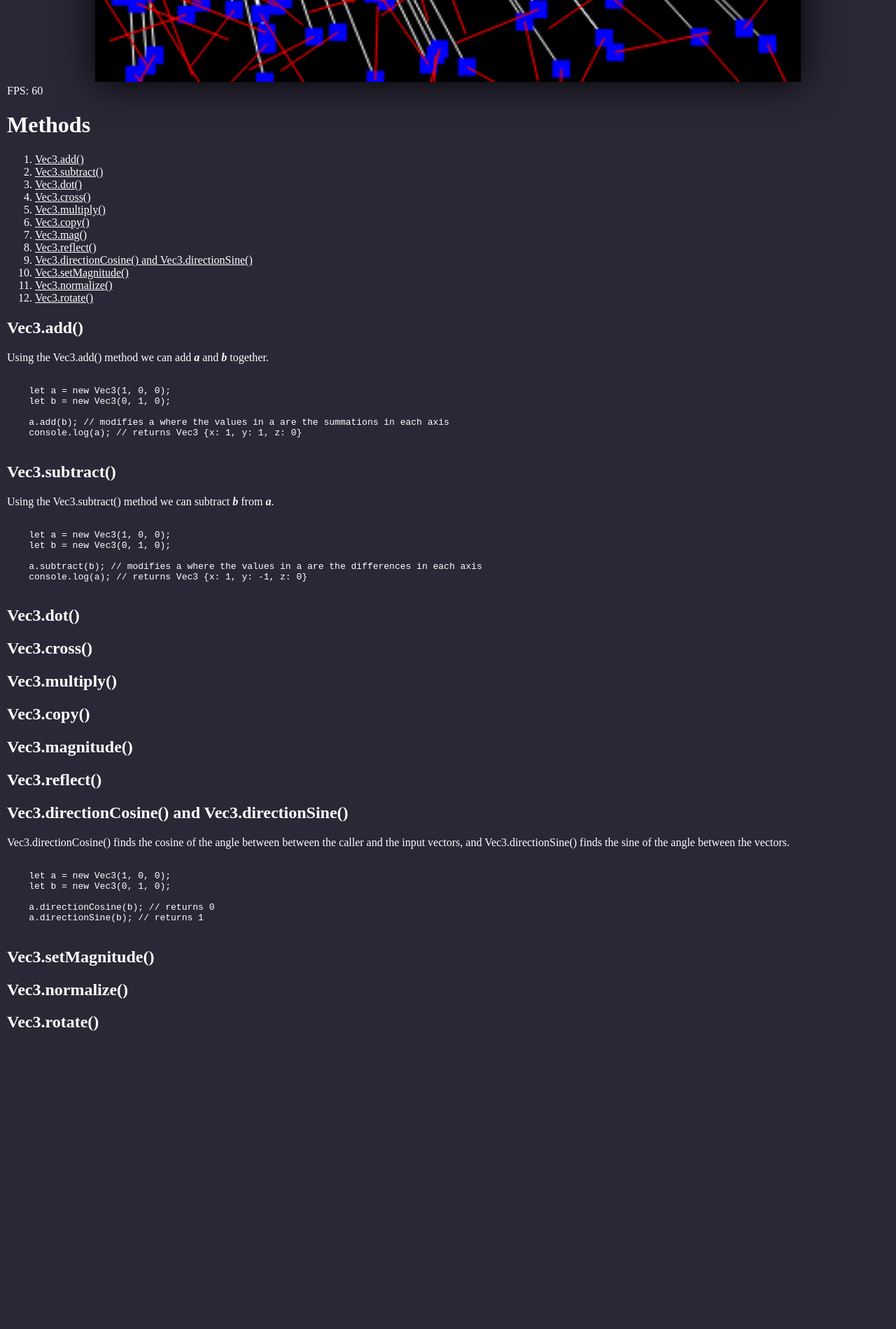
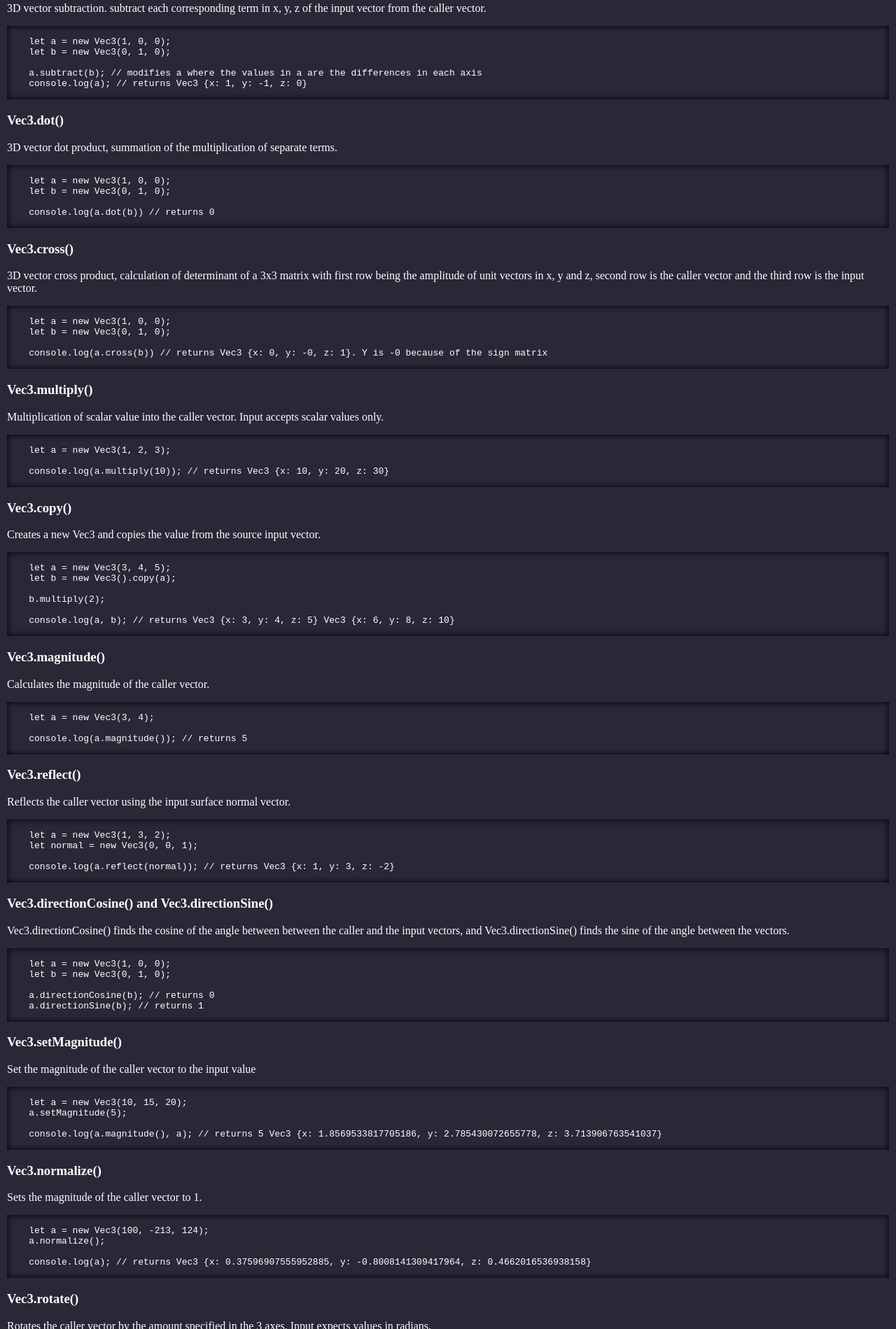
Before and after one commit to cchjimmy/Vec3JS, a plain HTML site: page index.html in a window 1280 px wide. Shown: the part 901-2800 px from the top of the page at 70% size. Before the commit the page ends 2405 px from the top, so only its background shows below. Drawn offline with Linux system fonts and the light colour scheme.

Commit message:
completed class documentation

```diff
--- a/Vec3.js
+++ b/Vec3.js
@@ -1,4 +1,10 @@
 export default class Vec3 {
+  /**
+   *
+   * @param {number} x Magnitude in x
+   * @param {number} y Magnitude in y
+   * @param {number} z Magnitude in z
+   */
   constructor(x = 0, y = 0, z = 0) {
     this.x = x;
     this.y = y;
--- a/index.html
+++ b/index.html
@@ -6,29 +6,53 @@
   <meta http-equiv="X-UA-Compatible" content="IE=Edge">
   <meta name="viewport" content="width=device-width, initial-scale=1">
   <style>
-    html,
+    html {
+      box-sizing: border-box;
+    }
+
     body {
-      margin: 5px;
+      margin: 10px;
       background-color: rgb(42, 39, 55);
       color: white;
-      overflow-x: hidden;
     }
 
     canvas {
-      position: relative;
+      z-index: -1;
+      position: fixed;
+      top: 50%;
       left: 50%;
-      transform: translate(-50%, 0);
-      width: 80%;
-      box-shadow: 0 0 50px black;
+      transform: translate(-50%, -50%);
+      box-shadow: 0 0 20px black;
+      opacity: 0.1;
+
     }
 
     pre {
       overflow: auto;
+      box-shadow: inset 0 0 10px black;
     }
 
+    /* width */
+    ::-webkit-scrollbar {
+      width: 10px;
+      height: 10px;
+    }
+
+    /* Track */
     ::-webkit-scrollbar-track {
       background: transparent;
     }
+
+    /* Handle */
+    ::-webkit-scrollbar-thumb {
+      border-radius: 5px;
+      background: #ffffff;
+    }
+
+    ::-webkit-scrollbar-corner {
+      background: transparent;
+    }
+
 
     a {
       display: block;
@@ -42,7 +66,26 @@
   <script type='module' src="main.js"></script>
   <canvas></canvas>
   <div id="fps">FPS: <span></span></div>
-  <h1>Methods</h1>
+  <h1>Vec3JS - Documentation</h1>
+  <section>
+    <h2>Constructor</h2>
+    <pre><code>
+    constructor(x = 0, y = 0, z = 0) {
+      this.x = x;
+      this.y = y;
+      this.z = z;
+    }
+  </code></pre>
+    <ul>
+      <li>x: number - Magnitude in x.</li>
+      <li>y: number - Magnitude in y.</li>
+      <li>z: number - Magnitude in z.</li>
+    </ul>
+    <p>Returns - A new Vec3 object.</p>
+  </section>
+
+  <section>
+    <h2>Methods</h2>
     <ol>
       <li><a href="#add">Vec3.add()</a></li>
       <li><a href="#sub">Vec3.subtract()</a></li>
@@ -50,7 +93,7 @@
       <li><a href="#cro">Vec3.cross()</a></li>
       <li><a href="#mul">Vec3.multiply()</a></li>
       <li><a href="#cop">Vec3.copy()</a></li>
-    <li><a href="#mag">Vec3.mag()</a></li>
+      <li><a href="#mag">Vec3.magnitude()</a></li>
       <li><a href="#ref">Vec3.reflect()</a></li>
       <li><a href="#dir">Vec3.directionCosine() and Vec3.directionSine()</a></li>
       <li><a href="#set">Vec3.setMagnitude()</a></li>
@@ -58,8 +101,8 @@
       <li><a href="#rot">Vec3.rotate()</a></li>
     </ol>
 
-  <h2 id="add">Vec3.add()</h2>
-  <p>Using the Vec3.add() method we can add <strong><em>a</em></strong> and <strong><em>b</em></strong> together.</p>
+    <h3 id="add">Vec3.add()</h3>
+    <p>3D vector addition. Adds each corresponding term in x, y, z of the input vector to the caller vector.</p>
     <pre><code>
     let a = new Vec3(1, 0, 0);
     let b = new Vec3(0, 1, 0);
@@ -68,8 +111,9 @@
     console.log(a); // returns Vec3 {x: 1, y: 1, z: 0}
   </code></pre>
 
-  <h2 id="sub">Vec3.subtract()</h2>
-  <p>Using the Vec3.subtract() method we can subtract <strong><em>b</em></strong> from <strong><em>a</em></strong>.</p>
+    <h3 id="sub">Vec3.subtract()</h3>
+    <p>3D vector subtraction. subtract each corresponding term in x, y, z of the input vector from the caller vector.
+    </p>
     <pre><code>
     let a = new Vec3(1, 0, 0);
     let b = new Vec3(0, 1, 0);
@@ -78,19 +122,62 @@
     console.log(a); // returns Vec3 {x: 1, y: -1, z: 0}
   </code></pre>
 
-  <h2 id="dot">Vec3.dot()</h2>
+    <h3 id="dot">Vec3.dot()</h3>
+    <p>3D vector dot product, summation of the multiplication of separate terms.</p>
+    <pre><code>
+    let a = new Vec3(1, 0, 0);
+    let b = new Vec3(0, 1, 0);
 
-  <h2 id="cro">Vec3.cross()</h2>
+    console.log(a.dot(b)) // returns 0
+  </code></pre>
 
-  <h2 id="mul">Vec3.multiply()</h2>
+    <h3 id="cro">Vec3.cross()</h3>
+    <p>3D vector cross product, calculation of determinant of a 3x3 matrix with first row being the amplitude of unit
+      vectors in x, y and z, second row is the caller vector and the third row is the input vector.</p>
+    <pre><code>
+    let a = new Vec3(1, 0, 0);
+    let b = new Vec3(0, 1, 0);
 
-  <h2 id="cop">Vec3.copy()</h2>
+    console.log(a.cross(b)) // returns Vec3 {x: 0, y: -0, z: 1}. Y is -0 because of the sign matrix
+  </code></pre>
 
-  <h2 id="mag">Vec3.magnitude()</h2>
+    <h3 id="mul">Vec3.multiply()</h3>
+    <p>Multiplication of scalar value into the caller vector. Input accepts scalar values only.</p>
+    <pre><code>
+    let a = new Vec3(1, 2, 3);
 
-  <h2 id="ref">Vec3.reflect()</h2>
+    console.log(a.multiply(10)); // returns Vec3 {x: 10, y: 20, z: 30}
+  </code></pre>
 
-  <h2 id="dir">Vec3.directionCosine() and Vec3.directionSine()</h2>
+    <h3 id="cop">Vec3.copy()</h3>
+    <p>Creates a new Vec3 and copies the value from the source input vector.</p>
+    <pre><code>
+    let a = new Vec3(3, 4, 5);
+    let b = new Vec3().copy(a);
+
+    b.multiply(2);
+
+    console.log(a, b); // returns Vec3 {x: 3, y: 4, z: 5} Vec3 {x: 6, y: 8, z: 10}
+  </code></pre>
+
+    <h3 id="mag">Vec3.magnitude()</h3>
+    <p>Calculates the magnitude of the caller vector.</p>
+    <pre><code>
+    let a = new Vec3(3, 4);
+
+    console.log(a.magnitude()); // returns 5
+  </code></pre>
+
+    <h3 id="ref">Vec3.reflect()</h3>
+    <p>Reflects the caller vector using the input surface normal vector.</p>
+    <pre><code>
+    let a = new Vec3(1, 3, 2);
+    let normal = new Vec3(0, 0, 1);
+
+    console.log(a.reflect(normal)); // returns Vec3 {x: 1, y: 3, z: -2}
+  </code></pre>
+
+    <h3 id="dir">Vec3.directionCosine() and Vec3.directionSine()</h3>
     <p>Vec3.directionCosine() finds the cosine of the angle between between the caller and the input vectors, and
       Vec3.directionSine() finds the sine of the angle between the vectors.</p>
     <pre><code>
@@ -101,11 +188,33 @@
     a.directionSine(b); // returns 1
     </code></pre>
 
-  <h2 id="set">Vec3.setMagnitude()</h2>
+    <h3 id="set">Vec3.setMagnitude()</h3>
+    <p>Set the magnitude of the caller vector to the input value</p>
+    <pre><code>
+    let a = new Vec3(10, 15, 20);
+    a.setMagnitude(5);
 
-  <h2 id="nor">Vec3.normalize()</h2>
+    console.log(a.magnitude(), a); // returns 5 Vec3 {x: 1.8569533817705186, y: 2.785430072655778, z: 3.713906763541037}
+  </code></pre>
 
-  <h2 id="rot">Vec3.rotate()</h2>
+    <h3 id="nor">Vec3.normalize()</h3>
+    <p>Sets the magnitude of the caller vector to 1.</p>
+    <pre><code>
+    let a = new Vec3(100, -213, 124);
+    a.normalize();
+
+    console.log(a); // returns Vec3 {x: 0.37596907555952885, y: -0.8008141309417964, z: 0.4662016536938158}
+  </code></pre>
+
+    <h3 id="rot">Vec3.rotate()</h3>
+    <p>Rotates the caller vector by the amount specified in the 3 axes. Input expects values in radians.</p>
+    <pre><code>
+    let a = new Vec3(1);
+    a.rotate(0, 0, Math.PI).rotate(0, 0, Math.PI * 0.5);
+
+    console.log(a); // returns Vec3 {x: -1.8369701987210297e-16, y: -1, z: 0}. X is negligible.
+  </code></pre>
+  </section>
 </body>
 
 </html>
--- a/main.js
+++ b/main.js
@@ -5,7 +5,7 @@ import Vec3 from './Vec3.js';
   const ctx = canvas.getContext('2d');
   const fpsDiv = document.querySelector('#fps span');
   const entities = [];
-  const numberOfEntities = 1000;
+  const numberOfEntities = 600;
   const placeholder = new Vec3;
   var last = performance.now();
   var dt = 0;
@@ -35,11 +35,6 @@ import Vec3 from './Vec3.js';
         angularSpeed: (Math.random() - 0.5) * 0.1
       });
     }
-
-    let a = new Vec3(1, 0, 0);
-    let b = new Vec3(0, 1, 0);
-    a.subtract(b);
-    console.log(a)
 
     update();
   }
@@ -86,11 +81,11 @@ import Vec3 from './Vec3.js';
     }
 
     // draws entities
-    ctx.fillStyle = color(colors.blue);
+    ctx.strokeStyle = color(colors.blue);
     for (let i = 0; i < entities.length; i++) {
       let p = entities[i].pos;
 
-      ctx.fillRect(p.x - 5, p.y - 5, 10, 10);
+      ctx.strokeRect(p.x - 5, p.y - 5, 10, 10);
     }
 
     // draws velocity vectors
```
Also changed, not shown: 1 other file. Lines whose indentation alone changed are shown as unchanged.
